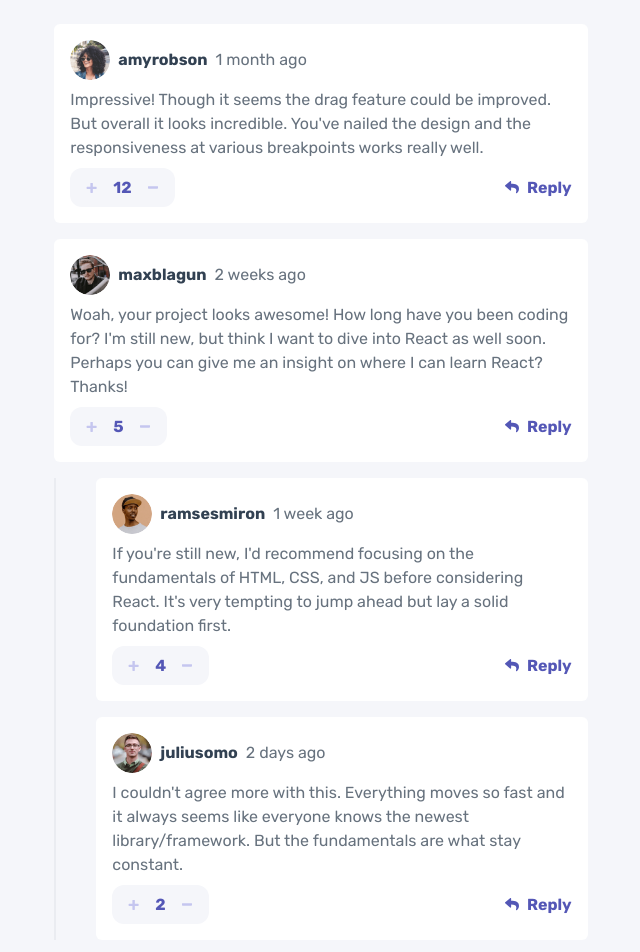
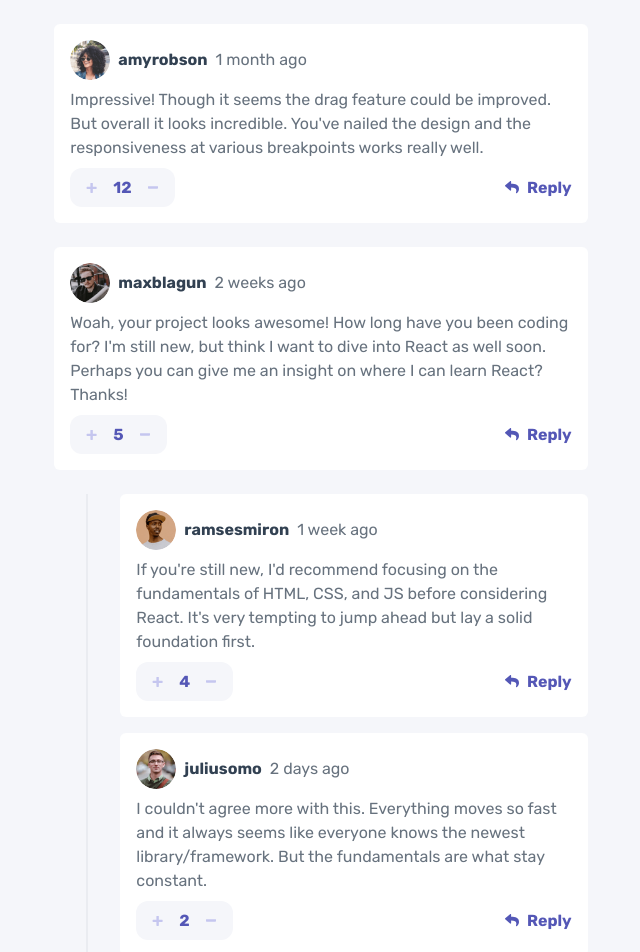
Before and after one commit to Silas310/interactive-comments-section, a React (Vite) app: page / in a window 1280 px wide. Shown: the top 952 px of the page, without its empty margins (319-959 px from the left). Built offline with nearby package versions, Linux system fonts and the light colour scheme.

Commit message:
style: wrap replies with another div to add margin left visuals. Change gap on desktop version

```diff
--- a/src/components/Comment.jsx
+++ b/src/components/Comment.jsx
@@ -2,7 +2,7 @@ function Comment({ profileImage, username, comment, time, likes, replies }) {
   console.log(replies);
   return (
     <>
-      <section className="flex flex-col gap-4">
+      <section className="flex flex-col gap-4 md:gap-6">
         <div className="flex flex-col gap-2 bg-white p-4 rounded-md">
           <div className="flex flex-col gap-2">
             <div className="flex items-center gap-2 mb-2">
@@ -35,7 +35,8 @@ function Comment({ profileImage, username, comment, time, likes, replies }) {
         </div>
 
         {replies?.length > 0 && (
-          <div className="flex flex-col gap-4 border-l-2 border-grey-100 pl-4 md:pl-10">
+          <div className="md:pl-8 ">
+            <div className="flex flex-col gap-4 border-l-2 border-grey-100 pl-4 md:pl-8">
               {replies.map((reply) => (
                 <Comment
                   key={reply.id}
@@ -48,6 +49,7 @@ function Comment({ profileImage, username, comment, time, likes, replies }) {
                 />
               ))}
             </div>
+          </div>
         )}
       </section>
     </>
--- a/src/components/CommentsSection.jsx
+++ b/src/components/CommentsSection.jsx
@@ -14,7 +14,7 @@ function CommentsSection() {
     <>
       <section
         className="flex flex-col gap-4 justify-center items-center max-md:max-w-11/12
-       md:max-w-8/12 lg:max-w-7/12 xl:max-w-5/12 py-6 "
+       md:max-w-8/12 lg:max-w-7/12 xl:max-w-5/12 py-6 md:gap-6"
       >
         {data.comments.map((comment) => (
           <Comment
```
Lines whose indentation alone changed are shown as unchanged.
